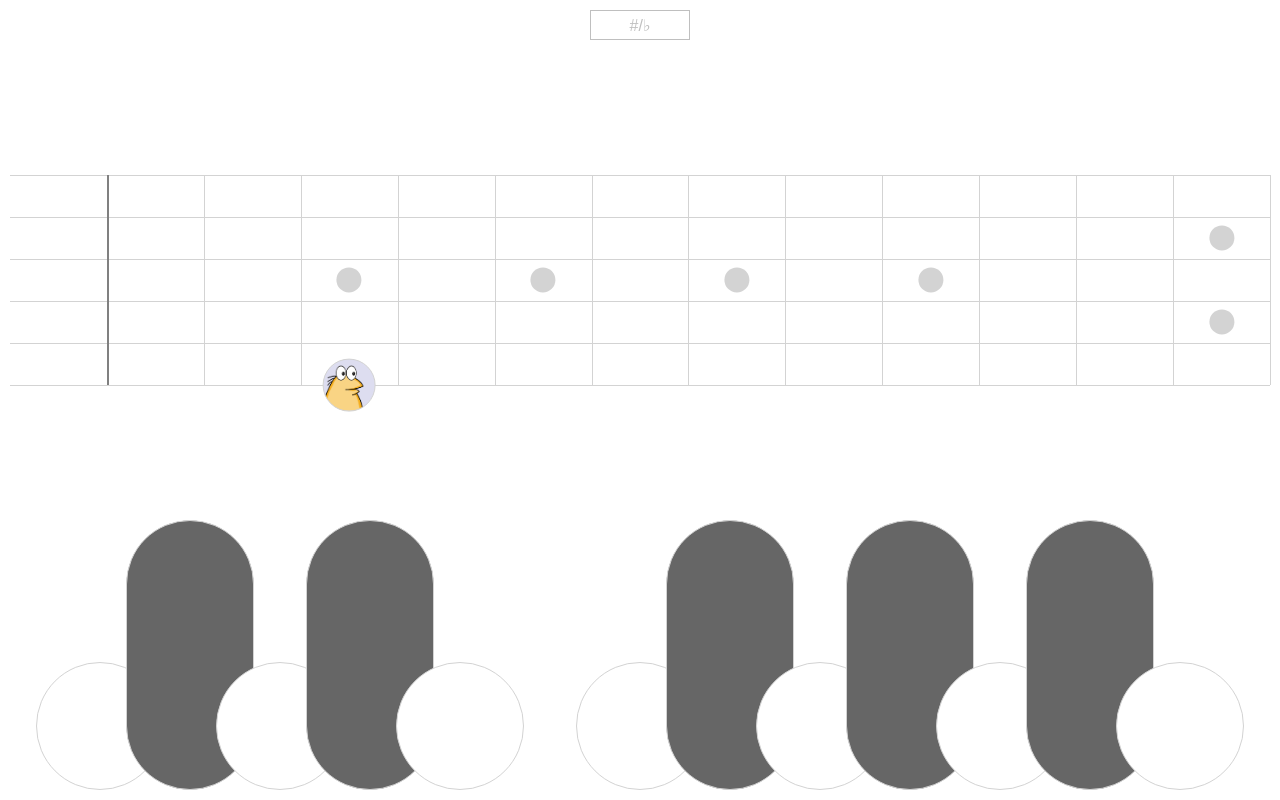
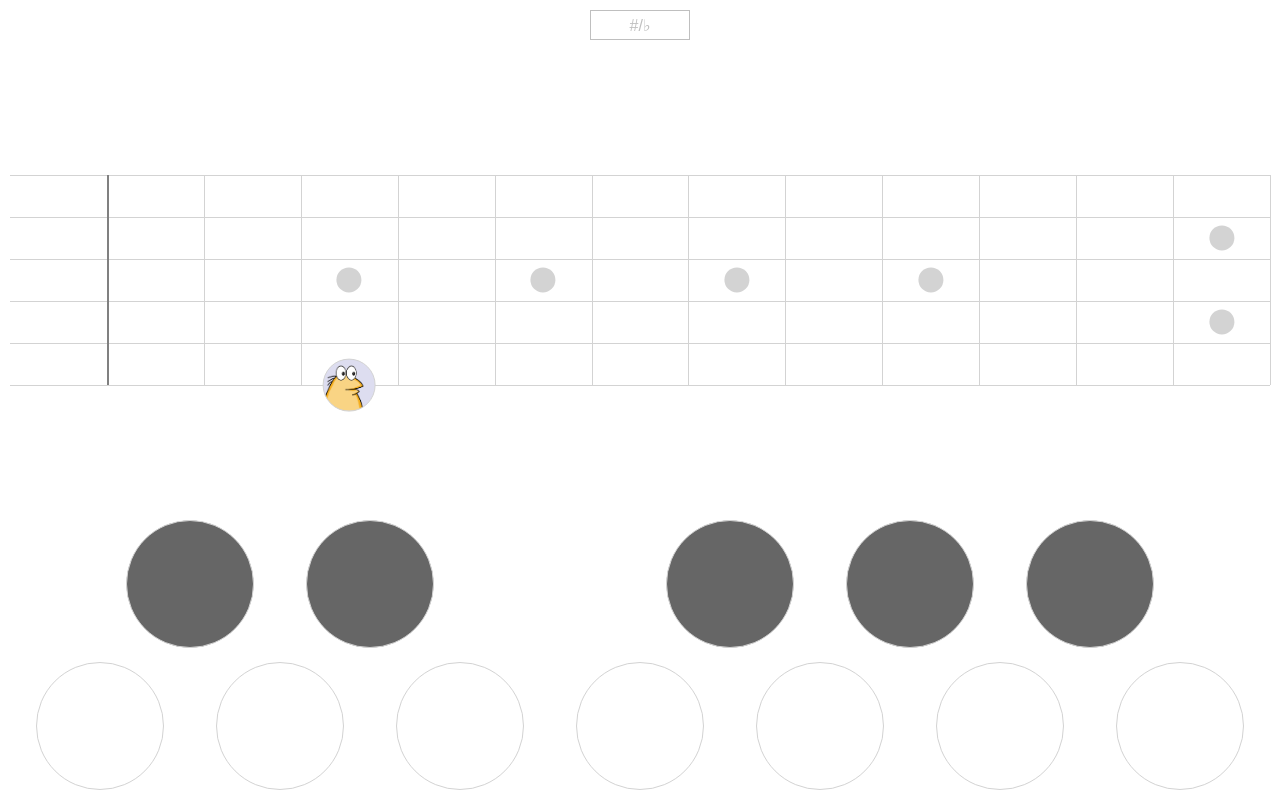
Before and after one commit to noriyoshiabe/nanj-fretboard, a website built with Vite: page index.html in a window 1280 px wide. Built offline with nearby package versions, Linux system fonts and the light colour scheme.

Commit message:
Fix display corruption on Chrome browser

```diff
--- a/src/NotePad.scss
+++ b/src/NotePad.scss
@@ -10,6 +10,7 @@
 
     &.--black {
       top: 0;
+      bottom: auto;
     }
 
     &[data-pitch="C"] { left: calc(100 / 14 * 1 * 1%); }
```
